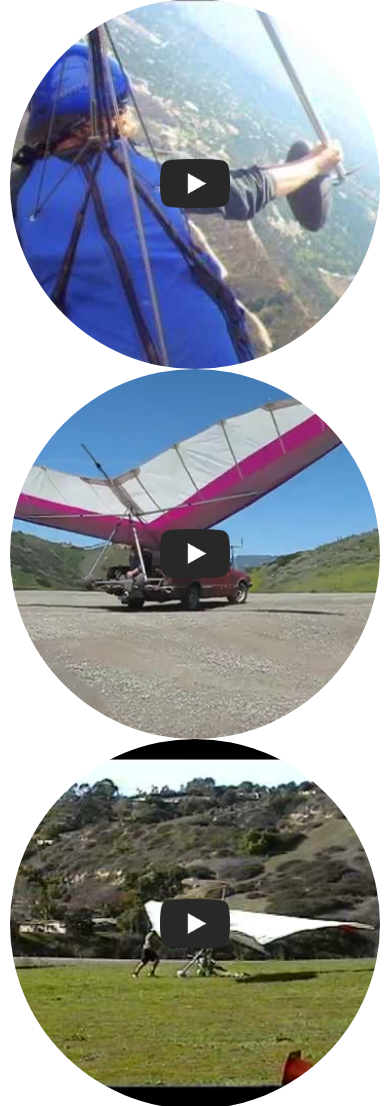
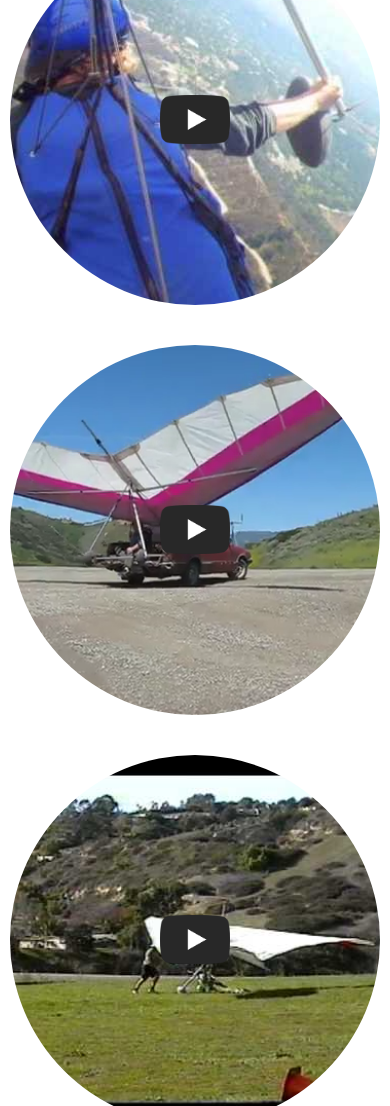
Before and after one commit to sylspren/flyawayhanggliding, a PHP site: page /web/ in a window 390 px wide. Shown: the part 1311-2417 px from the top of the page. Run offline with PHP 8.4, Linux system fonts and the light colour scheme; some libraries are stand-ins or nearby versions.

Commit message:
some responsive finessing

```diff
--- a/public/css/fahg.css
+++ b/public/css/fahg.css
@@ -1,3 +1,11 @@
+@media only screen and (max-width: 600px) {
+  h4 {
+    font-size: 1rem;
+  }
+  p {
+    font-size: 0.9rem;
+  }
+}
 a {
   text-decoration: none;
   color: #171717;
@@ -115,11 +123,16 @@ a:hover {
   }
 }
 .content .row {
-  margin-bottom: 20px;
+  margin-bottom: 40px;
 }
 .content .row img.fullwidth,
 .content .row iframe {
   width: 100%;
+}
+.video-container {
+  max-width: 400px;
+  margin: auto;
+  margin-bottom: 40px;
 }
 .video-thumbnail {
   width: 100%;
--- a/web/fahg.styl
+++ b/web/fahg.styl
@@ -4,6 +4,11 @@ $alphaBlue = #4286f4
 $darkAlphaBlue = #031430
 $black = #171717
 
++below(600px)
+  h4
+    font-size 1rem
+  p
+    font-size .9rem
 
 a
  text-decoration none
@@ -88,10 +93,15 @@ a
     margin 40px 10px
 
   .row
-    margin-bottom 20px
+    margin-bottom 40px
     img.fullwidth,
     iframe
       width 100%
+
+.video-container
+  max-width 400px
+  margin auto
+  margin-bottom 40px
 
 .video-thumbnail
   width 100%
--- a/web/index.html
+++ b/web/index.html
@@ -63,21 +63,22 @@
         </div>
       </div>
       <div class="row">
-        <div class="col-md-4">
+        <div class="col-md-4 video-container">
           <a href="https://www.youtube.com/watch?v=Rrtjn4ezBpg&rel=0&autoplay=1" data-toggle="lightbox">
             <div class="video-thumbnail video-1">
               <img src="img/yt_icon_mono_light.png">
             </div>
           </a>
         </div>
-        <div class="col-md-4">
+        <div class="col-md-4 video-container">
+          <a href="https://www.youtube.com/watch?v=Rrtjn4ezBpg&rel=0&autoplay=1" data-toggle="lightbox">
           <a href="https://www.youtube.com/watch?v=K2exYzwsQsg&rel=0&autoplay=1" data-toggle="lightbox">
             <div class="video-thumbnail video-2">
               <img src="img/yt_icon_mono_light.png">
             </div>
           </a>
         </div>
-        <div class="col-md-4">
+        <div class="col-md-4 video-container">
           <a href="https://www.youtube.com/watch?v=eWW4VtR3XBY&rel=0&autoplay=1" data-toggle="lightbox">
             <div class="video-thumbnail video-3">
               <img src="img/yt_icon_mono_light.png">
```
